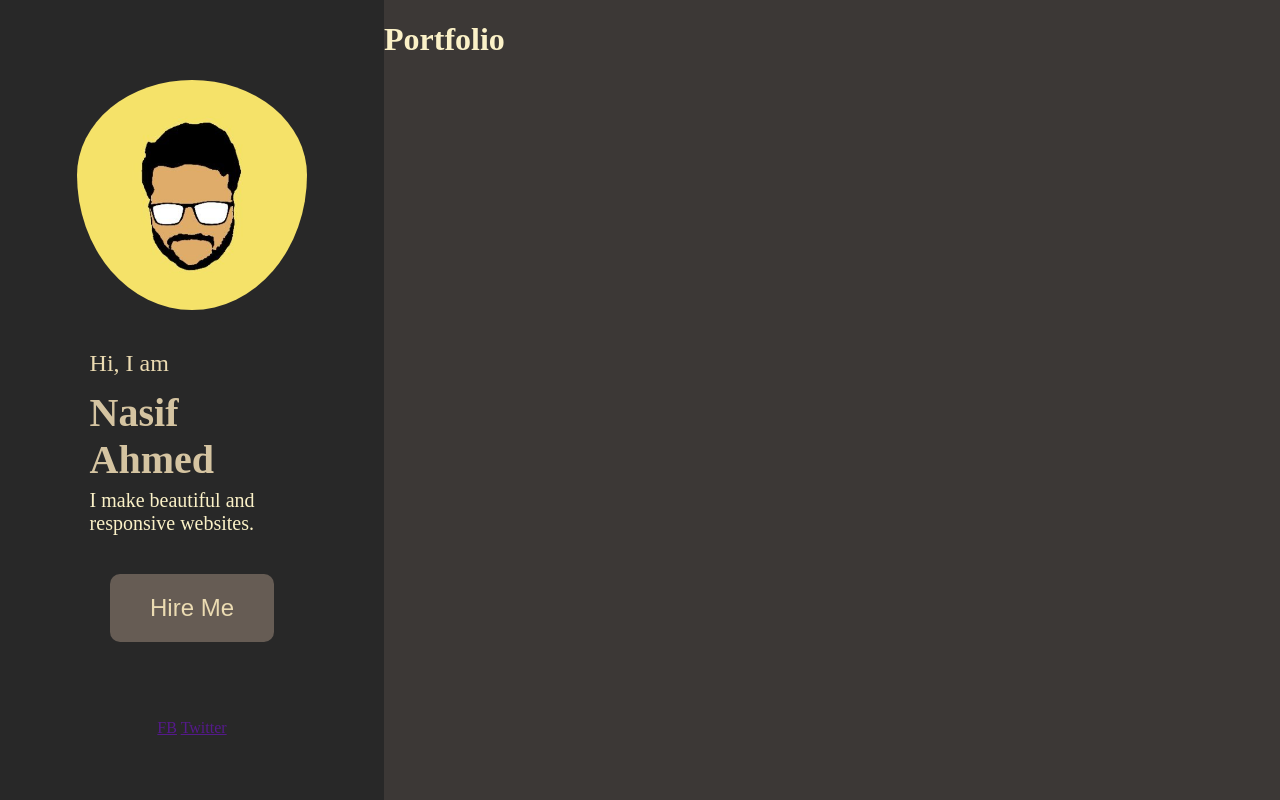
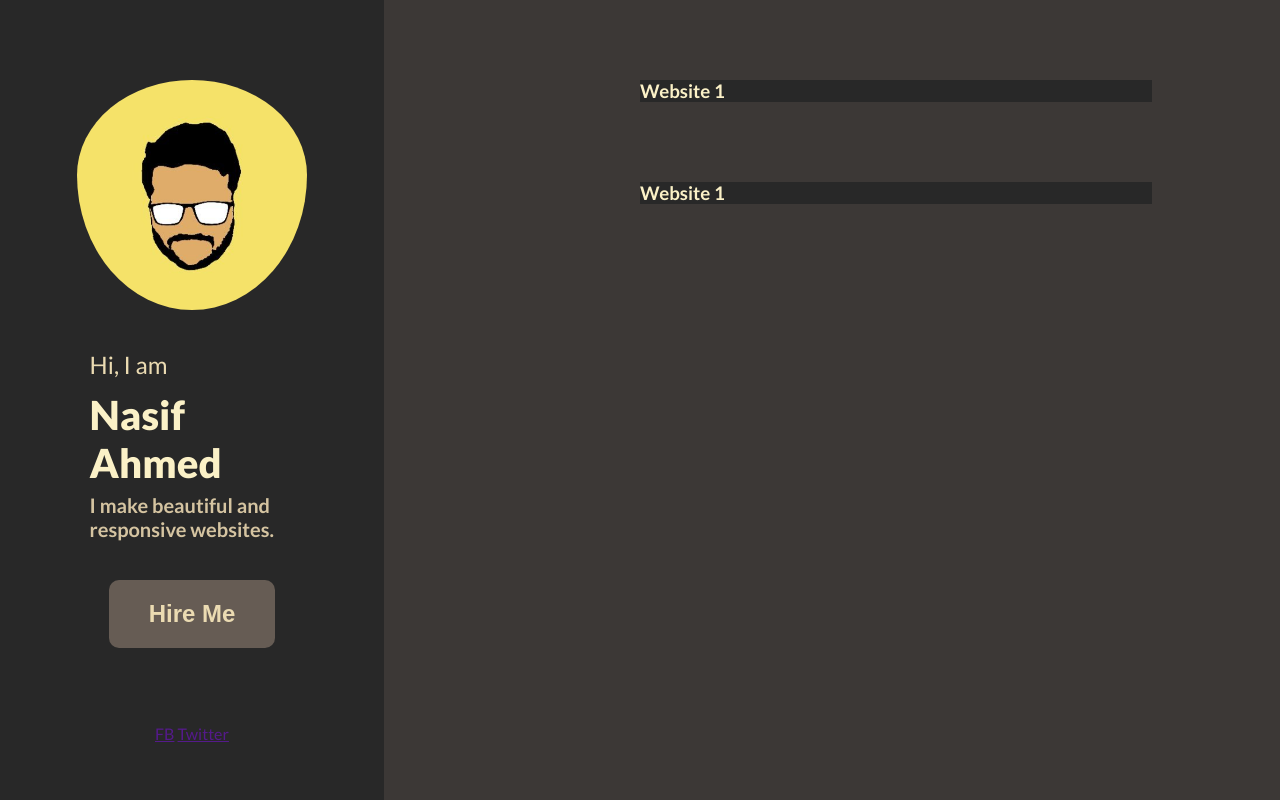
Before and after one commit to NasifAhmed/fancy-portfolio-test, a plain HTML site: page index.html in a window 1280 px wide. Drawn offline with Linux system fonts and the light colour scheme.

Commit message:
Add font and portfolio section skeleton

```diff
--- a/index.html
+++ b/index.html
@@ -6,6 +6,9 @@
     <meta name="viewport" content="width=device-width, initial-scale=1.0">
     <title>Document</title>
     <link rel="stylesheet" href="styles/main.css">
+    <link rel="preconnect" href="https://fonts.googleapis.com">
+    <link rel="preconnect" href="https://fonts.gstatic.com" crossorigin>
+    <link href="https://fonts.googleapis.com/css2?family=Lato:wght@400;700;900&display=swap" rel="stylesheet">
 </head>
 
 <body>
@@ -27,7 +30,12 @@
                 </footer>
             </div>
             <div class="portfolio-container">
-                <h1>Portfolio</h1>
+                <section>
+                    <h3>Website 1</h3>
+                </section>
+                <section>
+                    <h3>Website 1</h3>
+                </section>
             </div>
         </div>
     </main>
--- a/styles/main.css
+++ b/styles/main.css
@@ -1,6 +1,7 @@
 body {
     margin: 0px;
     padding: 0px;
+    font-family: 'Lato', sans-serif;
 }
 
 :root {
@@ -26,12 +27,6 @@ body {
     height: 100vh;
 }
 
-.portfolio-container {
-    background-color: var(--secondary-bg);
-    color: var(--primary-fg);
-    width: 70vw;
-    height: 100vh;
-}
 
 .profile-container img {
     border-radius: 50%;
@@ -55,17 +50,17 @@ body {
 
 .profile-content h1 {
     font-size: 2.5rem;
-    font-weight: 600;
+    font-weight: 900;
     margin: 0px 0px 6px 0px;
-    color: var(--tertiary-fg);
 
 }
 
 .profile-content p {
     /* max-width: 200px; */
     font-size: 1.25rem;
-    font-weight: 400;
+    font-weight: 700;
     margin: 0;
+    color: var(--tertiary-fg);
 
 }
 
@@ -84,6 +79,8 @@ body {
     font-size: 1.5rem;
     border-radius: 10px;
     border: none;
+    font-weight: 900;
+
 }
 
 .profile-footer button:hover {
@@ -91,3 +88,17 @@ body {
     cursor: pointer;
     color: var(--primary-fg);
 }
+
+.portfolio-container {
+    background-color: var(--secondary-bg);
+    color: var(--primary-fg);
+    width: 70vw;
+    height: 100vh;
+    display: block;
+
+}
+
+.portfolio-container section {
+    background-color: var(--primary-bg);
+    margin: 10vh 10vw 0vh 20vw;
+}
```
